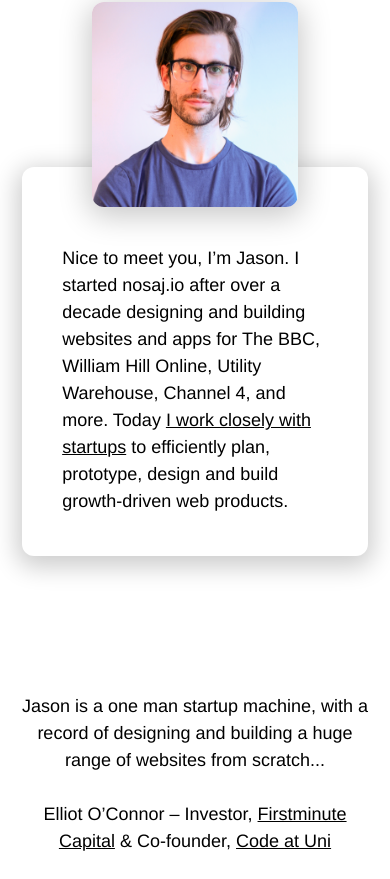
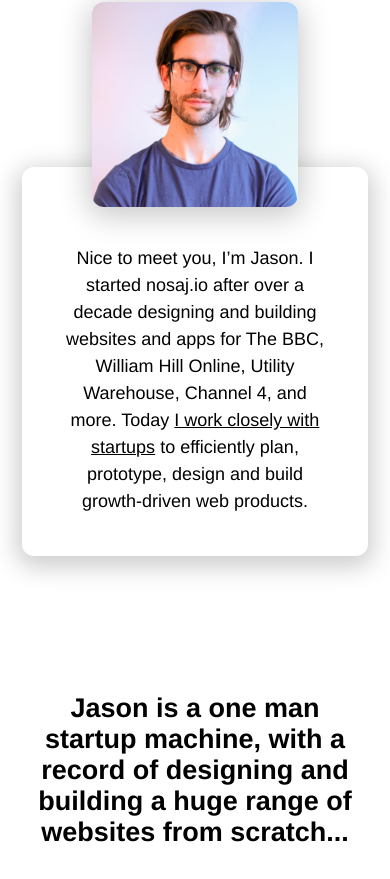
Before and after one commit to nosajio/nosaj.io-2019S01, a React (Create React App) app: page / in a window 390 px wide. Shown: the part 957-1836 px from the top of the page. Built offline with nearby package versions, Linux system fonts and the light colour scheme; no server answers; a web font is replaced by a local one.

Commit message:
Improve profile and quote on mobile front pg

```diff
--- a/src/components/BigTestimonial/styled.ts
+++ b/src/components/BigTestimonial/styled.ts
@@ -12,13 +12,12 @@
 
 export const BigTestimonialQuote = styled.p`
   margin: 0;
+  font: ${({ theme }: { theme: Theme }) => `
+     ${theme.fonts.a.weight.bold} ${theme.ms.rem(1)} ${theme.fonts.a.family};
   ${media.medium`
-    ${({ theme }: { theme: Theme }) => `
-      font: ${theme.fonts.a.weight.bold} ${theme.ms.rem(2)} ${
-      theme.fonts.a.family
-    };
-    `}
+    font-size: ${({ theme }) => theme.ms.rem(2)}
   `}
+  `};
 `;
 
 export const BigTestimonialBy = styled.div`
--- a/src/components/ProfileIntro/styled.ts
+++ b/src/components/ProfileIntro/styled.ts
@@ -19,6 +19,10 @@
   top: ${({ theme }) => theme.ms.rem(2)};
 
   ${media.medium`
+    grid-column: 4 / 8;
+  `}
+
+  ${media.large`
     grid-column: 1 / 5;
     top: -${({ theme }) => theme.ms.rem(3)};
   `}
@@ -33,11 +37,13 @@
   color: black;
   box-shadow: 0 6px 25px 5px rgba(0, 0, 0, 0.20);
   border-radius: 12px;
+  text-align: center;
   padding: ${({ theme }) => `calc(${theme.ms.rem(3)} + 1rem) ${theme.ms.rem(2)} ${theme.ms.rem(2)}`};
 
   ${media.large`
     grid-row: 1;
     grid-column: 2 / 11;
+    text-align: left;
     ${({ theme }) => `
       ${theme.innergrid(9)}
       padding: ${theme.ms.rem(3)};
```
